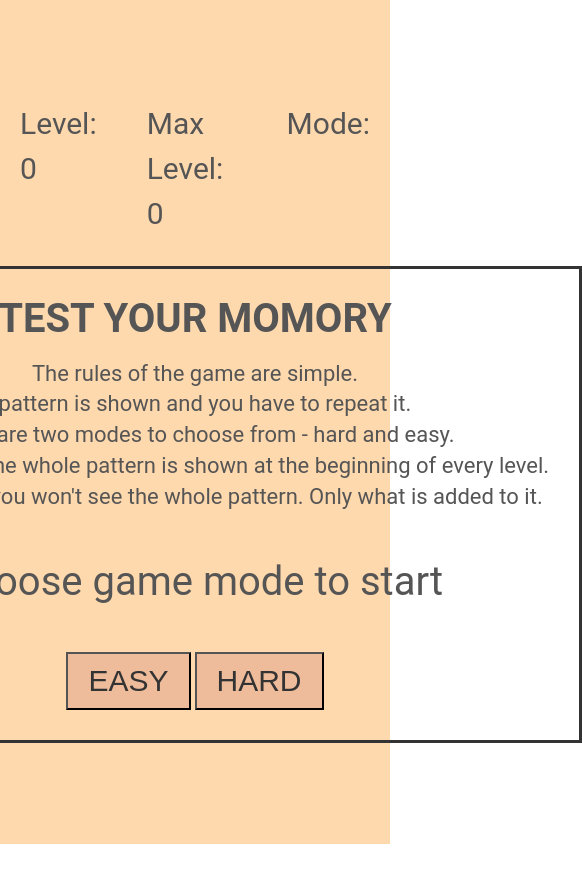
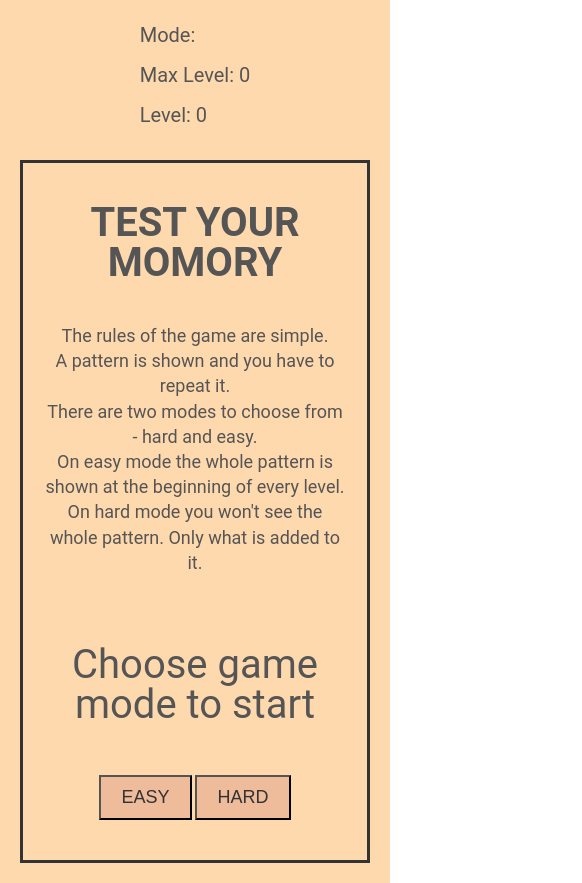
Before and after one commit to Kisyov92/GAME-memory-pattern, a plain HTML site: page index.html in a window 390 px wide. Shown: the whole page, 582 px wide, since content can reach past the window. Before the commit the page ends 844 px from the top, so only its background shows below. Drawn offline with Linux system fonts and the light colour scheme.

Commit message:
Design made responsive

```diff
--- a/style.css
+++ b/style.css
@@ -48,7 +48,7 @@ body {
 /*************************************/
 
 .expl {
-  width: max-content;
+  max-width: max-content;
 
   border: 3px solid #333;
   padding: 3rem;
@@ -172,3 +172,38 @@ body {
 .light-up {
   opacity: 0.5;
 }
+
+@media (max-width: 48em) {
+  .expl,
+  .msg-heading,
+  .choose-mode {
+    padding: 2rem;
+  }
+
+  .rules,
+  .mode {
+    font-size: 1.8rem;
+  }
+
+  .stats {
+    font-size: 2rem;
+  }
+  .game {
+    width: 30rem;
+    height: 30rem;
+  }
+  .btn {
+    font-size: 2rem;
+    padding: 1rem;
+  }
+}
+@media (max-width: 30em) {
+  .stats {
+    flex-direction: column-reverse;
+    gap: 1rem;
+  }
+  .game {
+    width: 30rem;
+    height: 30rem;
+  }
+}
```
